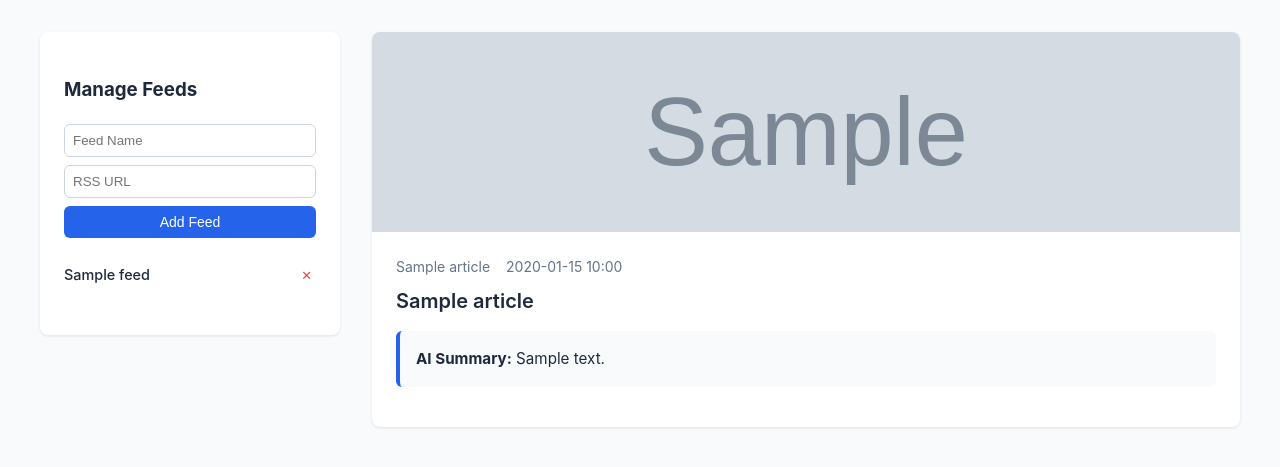
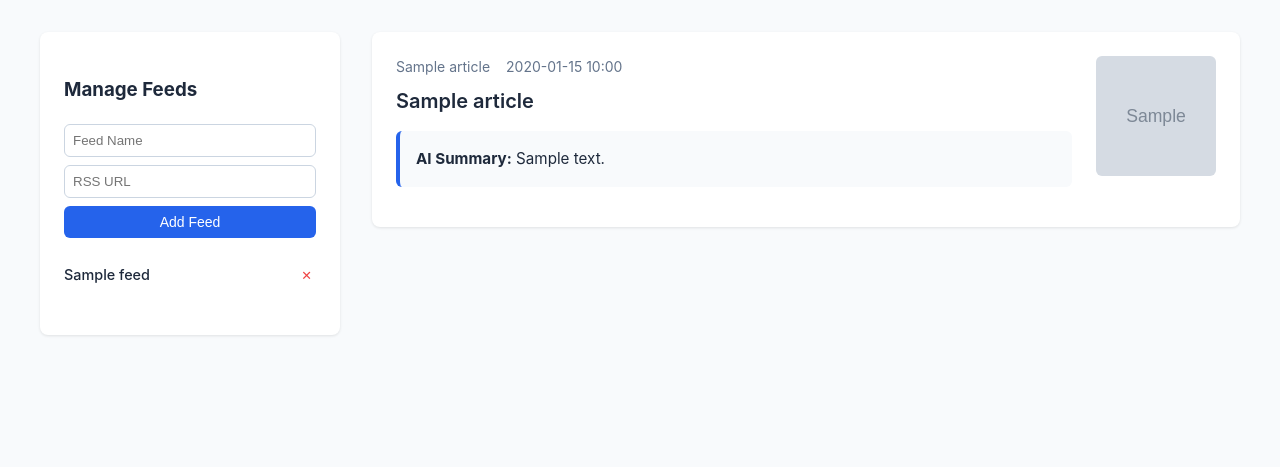
Before and after one commit to gandarf/RSSy2, a FastAPI app: template templates/index.html in a window 1280 px wide. Shown: the part 87-554 px from the top of the page. Run offline with FastAPI, Linux system fonts and the light colour scheme; the template is opened without the code that fills it: most values are stand-ins (such as "Sample title", 1, 10 or a date in 2020); grey boxes marked "Sample" are stand-in pictures.

Commit message:
fix a bug

```diff
--- a/summarizer.py
+++ b/summarizer.py
@@ -6,7 +6,7 @@ from dotenv import load_dotenv
 
 load_dotenv()
 
-GEMINI_API_KEY = os.getenv("GEMINI_API_KEY")
+GEMINI_API_KEY = "AIzaSyDf2CGxxg7_-kYGKFXqOXfl1rDYJxtvU7s"
 if GEMINI_API_KEY:
     genai.configure(api_key=GEMINI_API_KEY)
 
--- a/templates/index.html
+++ b/templates/index.html
@@ -1,5 +1,6 @@
 <!DOCTYPE html>
 <html lang="ko">
+
 <head>
     <meta charset="UTF-8">
     <meta name="viewport" content="width=device-width, initial-scale=1.0">
@@ -12,6 +13,7 @@
             --text-color: #1e293b;
             --text-secondary: #64748b;
         }
+
         body {
             font-family: 'Inter', -apple-system, BlinkMacSystemFont, sans-serif;
             background-color: var(--bg-color);
@@ -20,11 +22,13 @@
             padding: 0;
             line-height: 1.6;
         }
+
         .container {
             max-width: 1200px;
             margin: 0 auto;
             padding: 2rem;
         }
+
         header {
             display: flex;
             justify-content: space-between;
@@ -33,17 +37,21 @@
             padding-bottom: 1rem;
             border-bottom: 1px solid #e2e8f0;
         }
+
         h1 {
             font-size: 1.5rem;
             font-weight: 700;
             color: var(--primary-color);
             margin: 0;
         }
+
         .controls {
             display: flex;
             gap: 1rem;
         }
-        button, .btn {
+
+        button,
+        .btn {
             background-color: var(--primary-color);
             color: white;
             border: none;
@@ -54,33 +62,41 @@
             transition: background-color 0.2s;
             text-decoration: none;
         }
-        button:hover, .btn:hover {
+
+        button:hover,
+        .btn:hover {
             background-color: #1d4ed8;
         }
+
         .btn-secondary {
             background-color: #e2e8f0;
             color: var(--text-color);
         }
+
         .btn-secondary:hover {
             background-color: #cbd5e1;
         }
+
         .grid {
             display: grid;
             grid-template-columns: 300px 1fr;
             gap: 2rem;
         }
+
         .sidebar {
             background: var(--card-bg);
             padding: 1.5rem;
             border-radius: 0.5rem;
-            box-shadow: 0 1px 3px rgba(0,0,0,0.1);
+            box-shadow: 0 1px 3px rgba(0, 0, 0, 0.1);
             height: fit-content;
         }
+
         .feed-list {
             list-style: none;
             padding: 0;
             margin: 1rem 0;
         }
+
         .feed-item {
             display: flex;
             justify-content: space-between;
@@ -88,38 +104,51 @@
             padding: 0.5rem 0;
             border-bottom: 1px solid #f1f5f9;
         }
+
         .feed-item:last-child {
             border-bottom: none;
         }
+
         .feed-name {
             font-weight: 500;
             font-size: 0.9rem;
         }
+
         .delete-btn {
             background: none;
             color: #ef4444;
             padding: 0.25rem;
             font-size: 0.8rem;
         }
+
         .delete-btn:hover {
             background: #fee2e2;
         }
+
         .articles {
             display: flex;
             flex-direction: column;
             gap: 1.5rem;
         }
+
         .article-card {
             background: var(--card-bg);
             border-radius: 0.5rem;
-            box-shadow: 0 1px 3px rgba(0,0,0,0.1);
+            box-shadow: 0 1px 3px rgba(0, 0, 0, 0.1);
             overflow: hidden;
             display: flex;
-            flex-direction: column;
+            flex-direction: row;
+            padding: 1.5rem;
+            gap: 1.5rem;
+            align-items: flex-start;
         }
+
         .article-content {
-            padding: 1.5rem;
+            padding: 0;
+            flex: 1;
+            min-width: 0;
         }
+
         .article-meta {
             font-size: 0.875rem;
             color: var(--text-secondary);
@@ -127,19 +156,23 @@
             display: flex;
             gap: 1rem;
         }
+
         .article-title {
             font-size: 1.25rem;
             font-weight: 600;
             margin: 0 0 1rem 0;
             line-height: 1.4;
         }
+
         .article-title a {
             color: var(--text-color);
             text-decoration: none;
         }
+
         .article-title a:hover {
             color: var(--primary-color);
         }
+
         .article-summary {
             background-color: #f8fafc;
             padding: 1rem;
@@ -148,31 +181,40 @@
             margin-bottom: 1rem;
             font-size: 0.95rem;
         }
+
         .article-image {
-            width: 100%;
-            height: 200px;
+            width: 120px;
+            height: 120px;
             object-fit: cover;
+            border-radius: 0.375rem;
+            flex-shrink: 0;
         }
+
         form {
             display: flex;
             flex-direction: column;
             gap: 0.5rem;
         }
+
         input {
             padding: 0.5rem;
             border: 1px solid #cbd5e1;
             border-radius: 0.375rem;
         }
+
         @media (max-width: 768px) {
             .grid {
                 grid-template-columns: 1fr;
             }
+
             .article-image {
-                height: 150px;
+                width: 80px;
+                height: 80px;
             }
         }
     </style>
 </head>
+
 <body>
     <div class="container">
         <header>
@@ -219,9 +261,7 @@
 
                 {% for article in articles %}
                 <article class="article-card">
-                    {% if article.image_url %}
-                    <img src="{{ article.image_url }}" alt="Article Image" class="article-image" onerror="this.style.display='none'">
-                    {% endif %}
+
                     <div class="article-content">
                         <div class="article-meta">
                             <span>{{ article.feed_name }}</span>
@@ -236,10 +276,15 @@
                         </div>
                         {% endif %}
                     </div>
+                    {% if article.image_url %}
+                    <img src="{{ article.image_url }}" alt="Article Image" class="article-image"
+                        onerror="this.style.display='none'">
+                    {% endif %}
                 </article>
                 {% endfor %}
             </main>
         </div>
     </div>
 </body>
+
 </html>
```
